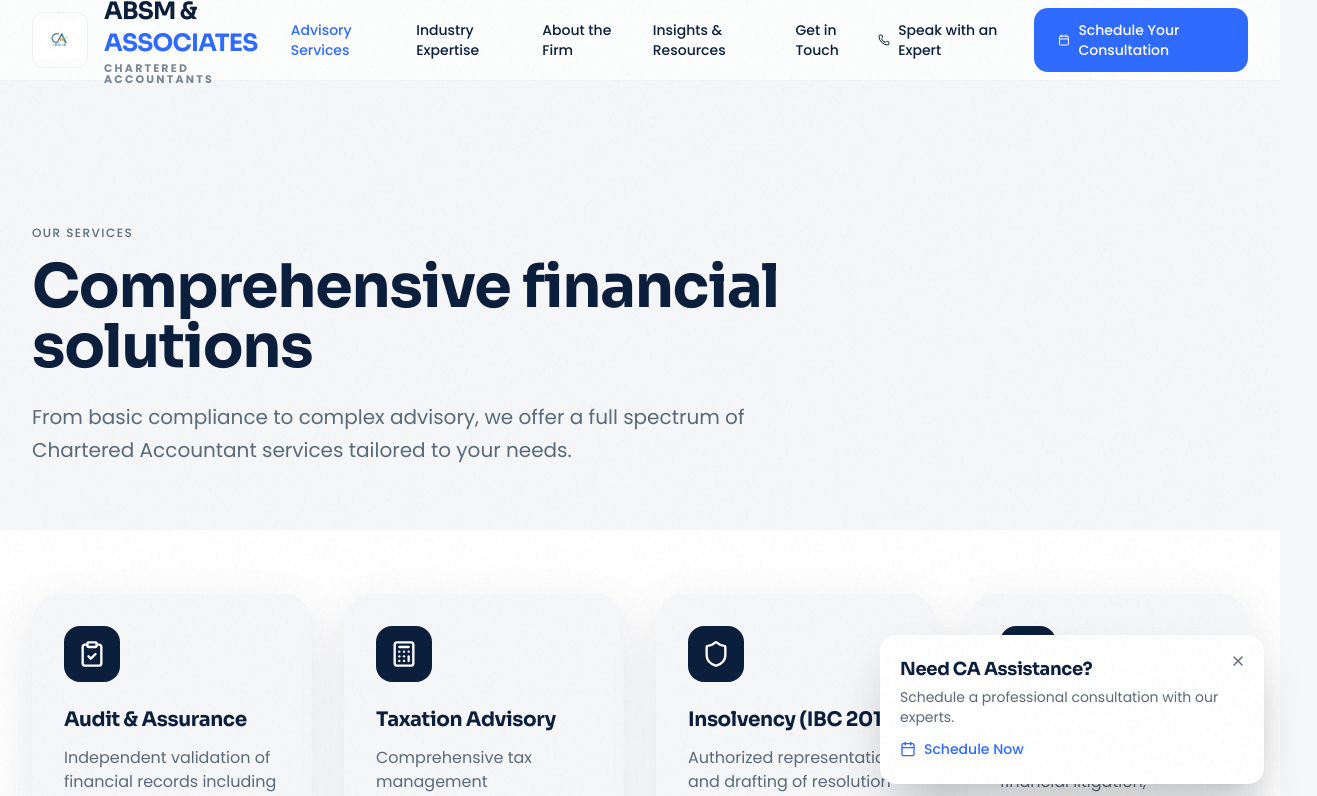
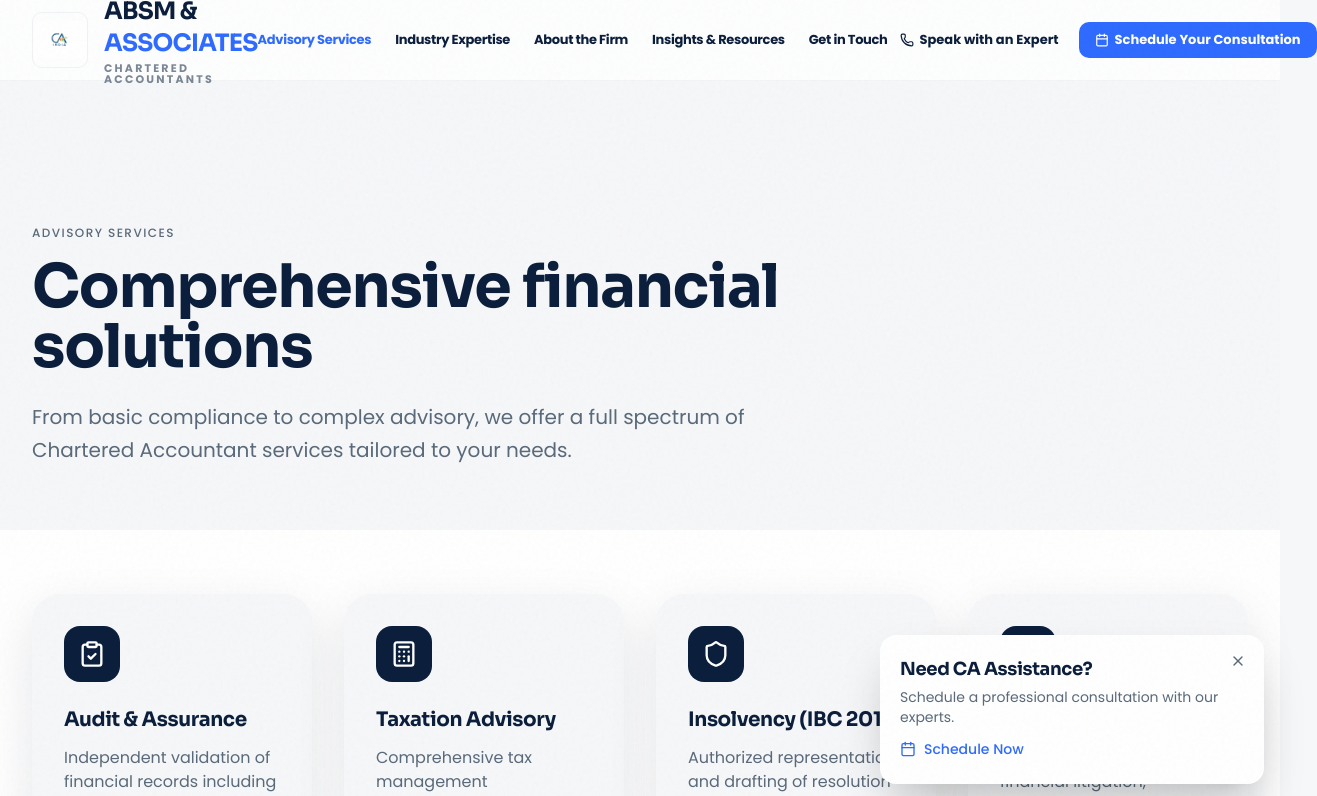
Before and after one commit to Ayushyadav2830/ABSM-ASSOCIATES, a React (Vite) app: page /services in a window 1280 px wide. Shown: the top 796 px of the page, 1317 px wide, since content can reach past the window. Built offline with nearby package versions, Linux system fonts and the light colour scheme.

Commit message:
UI/UX Refinement: Optimize navigation layout for expanded professional labels and ensure platform-wide label consistency (Advisory Services, Schedule Your Consultation, Speak with an Expert).

```diff
--- a/src/components/Navigation.tsx
+++ b/src/components/Navigation.tsx
@@ -62,45 +62,43 @@ const Navigation = () => {
             </Link>
 
             {/* Desktop Navigation */}
-            <div className="hidden lg:flex items-center space-x-8">
+            <div className="hidden lg:flex items-center lg:space-x-4 xl:space-x-6">
               {navLinks.map((link) => (
                 <Link
                   key={link.name}
                   to={link.href}
-                  className={`text-sm font-medium transition-colors hover:text-[#2F6BFF] ${
+                  className={`lg:text-[12px] xl:text-[13px] font-bold tracking-tight transition-colors hover:text-[#2F6BFF] ${
                     isActive(link.href)
                       ? 'text-[#2F6BFF]'
-                      : isScrolled
-                      ? 'text-[#0B1E3C]'
                       : 'text-[#0B1E3C]'
                   }`}
                 >
-                  {link.name}
+                  <span className="whitespace-nowrap">{link.name}</span>
                 </Link>
               ))}
             </div>
 
             {/* Desktop CTA Buttons */}
-            <div className="hidden lg:flex items-center space-x-3">
+            <div className="hidden lg:flex items-center lg:space-x-1.5 xl:space-x-2">
               <a
                 href="https://wa.me/919781064214"
                 target="_blank"
                 rel="noreferrer"
-                className={`flex items-center space-x-2 px-4 py-2 rounded-lg text-sm font-medium transition-all ${
+                className={`flex items-center space-x-1.5 lg:px-2 xl:px-3 py-2 rounded-lg lg:text-[12px] xl:text-[13px] font-bold transition-all ${
                   isScrolled
                     ? 'text-[#0B1E3C] hover:bg-[#F6F7F9]'
                     : 'text-[#0B1E3C] hover:bg-white/50'
                 }`}
               >
-                <Phone className="w-4 h-4" />
-                <span>Speak with an Expert</span>
+                <Phone className="w-3.5 h-3.5" />
+                <span className="whitespace-nowrap">Speak with an Expert</span>
               </a>
               <Link
                 to="/contact"
-                className="flex items-center space-x-2 btn-primary text-sm"
+                className="flex items-center space-x-1.5 lg:px-3 xl:px-4 py-2 bg-[#2F6BFF] text-white rounded-lg lg:text-[12px] xl:text-[13px] font-bold hover:bg-[#2558d9] transition-all"
               >
-                <Calendar className="w-4 h-4" />
-                <span>Schedule Your Consultation</span>
+                <Calendar className="w-3.5 h-3.5" />
+                <span className="whitespace-nowrap">Schedule Your Consultation</span>
               </Link>
             </div>
 
--- a/src/pages/Services.tsx
+++ b/src/pages/Services.tsx
@@ -140,7 +140,7 @@ const Services = () => {
         <section className="py-12 lg:py-16 bg-[#F6F7F9]">
           <div className="max-w-7xl mx-auto px-4 sm:px-6 lg:px-8">
             <div className="max-w-3xl">
-              <span className="eyebrow block mb-4">OUR SERVICES</span>
+              <span className="eyebrow block mb-4">ADVISORY SERVICES</span>
               <h1 className="text-4xl sm:text-5xl lg:text-6xl font-bold text-[#0B1E3C] font-['Sora'] mb-6">
                 Comprehensive financial solutions
               </h1>
```
